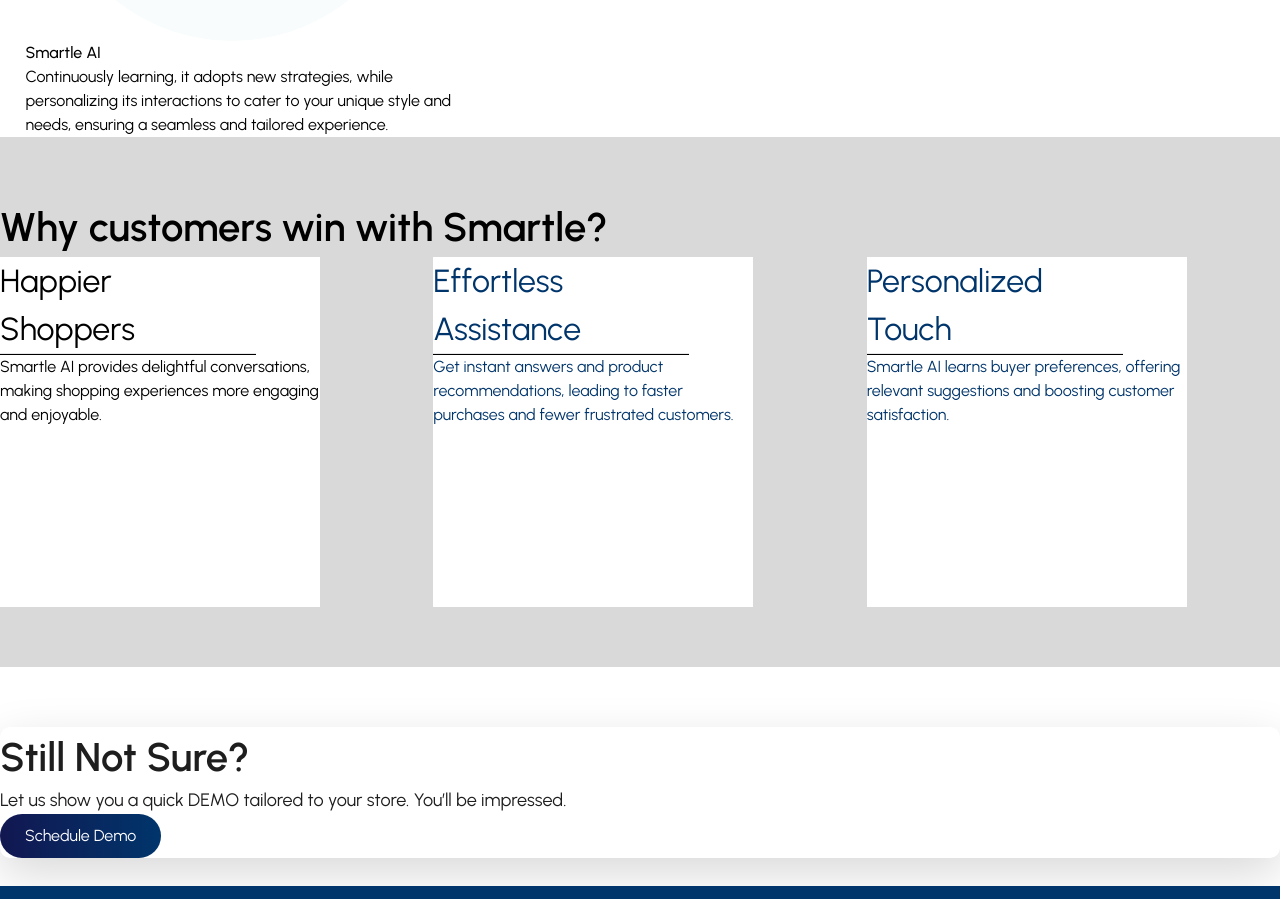
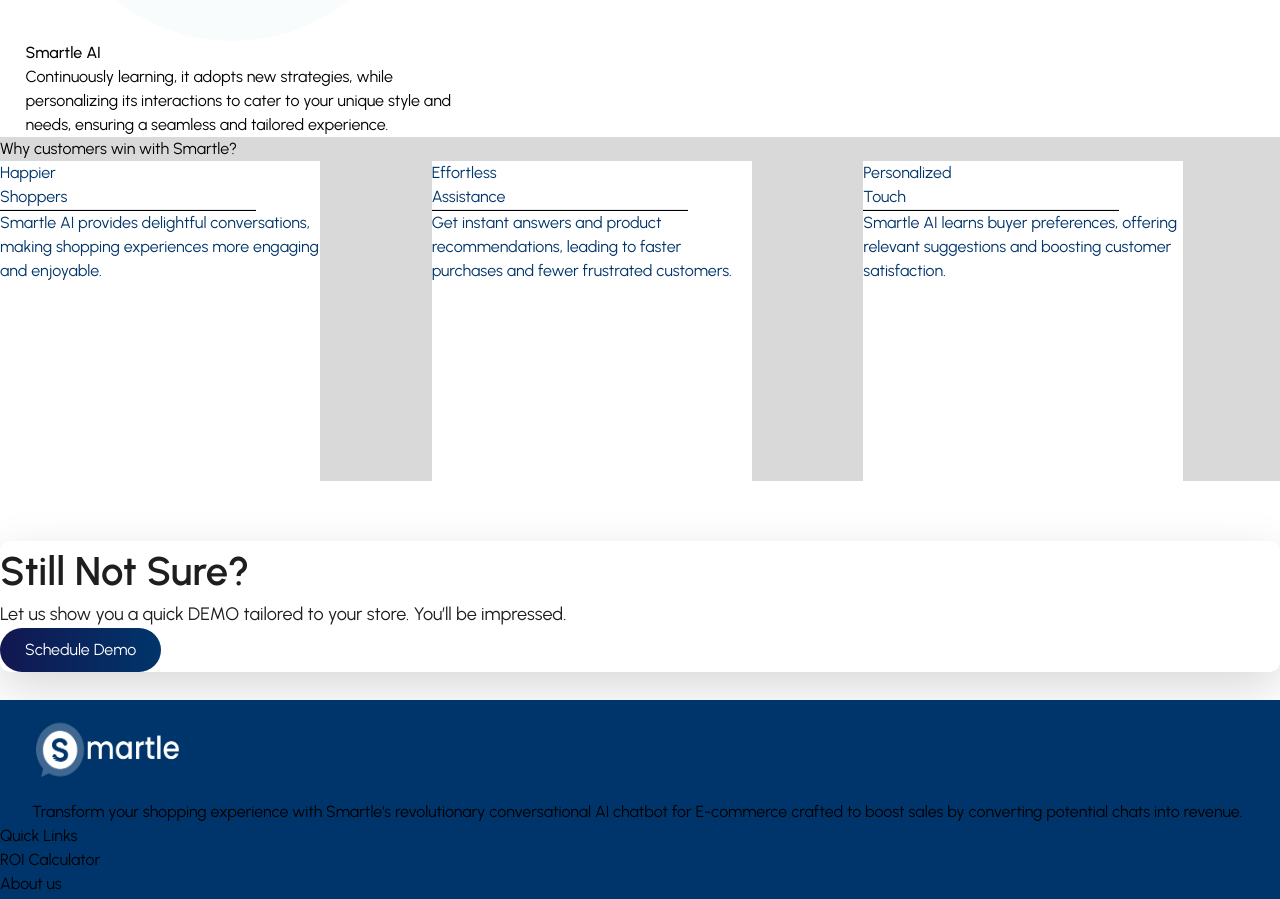
Before and after one commit to spritlesoftware/Smartle-website, a Next.js app: page /aboutus in a window 1280 px wide. Shown: the part 4440-5339 px from the top of the page. Built offline with nearby package versions, Linux system fonts and the light colour scheme; grey boxes are pictures that could not be loaded.

Commit message:
Updated Aboutus page styling and layout, and made minor changes to Footer and Layout components.

```diff
--- a/app/aboutus/page.tsx
+++ b/app/aboutus/page.tsx
@@ -117,114 +117,124 @@
           </div>
         </div>
 
-        <div className="container mx-auto bg-light bg-gray-100 sm:px-4 max-w-full ptb-60">
+
+
+
+<div className="container mx-auto bg-light bg-gray-100 sm:px-4 max-w-full pt-12 pb-12">
       <div className="flex flex-wrap items-center justify-center">
-    <h3 className="text-center fs-40 fw-600 mb-5">
+        <h3 className="text-center text-4xl font-semibold mb-8 w-full">
           Why customers win with Smartle?
         </h3>
-    <div className="lg:w-5/6 pr-4 pl-4">
+        <div className="w-full lg:w-5/6 pr-4 pl-4">
           <Swiper
             spaceBetween={2}
             slidesPerView={1}
             breakpoints={{
               640: {
                 slidesPerView: 1,
-            spaceBetween: 10,
+                spaceBetween: 5,
               },
               768: {
                 slidesPerView: 2,
-            spaceBetween: 15,
+                spaceBetween: 10,
               },
               1024: {
                 slidesPerView: 3,
-            spaceBetween: 20,
+                spaceBetween: 15,
               },
             }}
             className="swiper"
             id="owl-carousell"
           >
+
+
             <SwiperSlide>
-          <div className="bg-light p-6" style={{ width: "100%", maxWidth: 320, height: 350, background: 'white' }}>
-            <div className="text-center w-full fw-bolder text-gray-900 mt-4">
-              <h3 className="fw-500 mb-3" style={{ fontSize: 32 }}>
-                Happier
-                <br /> Shoppers
-              </h3>
-              <div className="flex justify-center">
-                <hr style={{ width: '80%', backgroundColor: 'black', height: 2 }} />
-              </div>
+              <div className="bg-white p-6 rounded-md" style={{ maxWidth: 320, height:320 }}>
+                <div className="text-center w-full font-semibold text-gray-900 mt-4">
+                  <h3 className="text-2xl mb-3">Happier  <br /> Shoppers</h3>
+
+
+                  <hr className="mx-auto" style={{ width: '80%', backgroundColor: 'black', height: '2px' }} />
                 </div>
                 <p className="text-center text-gray-900 py-3">
                   Smartle AI provides delightful conversations, making shopping experiences more engaging and enjoyable.
                 </p>
               </div>
             </SwiperSlide>
+
             <SwiperSlide>
-          <div className="bg-white p-6" style={{ width: "100%", maxWidth: 320, height: 350 }}>
-            <div className="text-center w-full fw-bolder text-gray-900 mt-4">
-              <h3 className="fw-500 mb-3" style={{ fontSize: 32 }}>
+              <div className="bg-light bg-white p-6 rounded-md" style={{ maxWidth: 320, height:320 }}>
+                <div className="text-center w-full font-semibold text-gray-900 mt-4">
+                  <h3 className="text-2xl mb-3">
                   Effortless
                 <br />
                 Assistance
+
                   </h3>
-              <div className="flex justify-center">
-                <hr style={{ width: '80%', backgroundColor: 'black', height: 2 }} />
-              </div>
+                  <hr className="mx-auto" style={{ width: '80%', backgroundColor: 'black', height: '2px' }} />
                 </div>
                 <p className="text-center text-gray-900 py-3">
                 Get instant answers and product recommendations, leading to faster purchases and fewer frustrated customers.
                 </p>
               </div>
             </SwiperSlide>
+
             <SwiperSlide>
-          <div className="bg-white p-6" style={{ width: "100%", maxWidth: 320, height: 350 }}>
-            <div className="text-center w-full fw-bolder text-gray-900 mt-4">
-              <h3 className="fw-500 mb-3" style={{ fontSize: 32 }}>
+              <div className="bg-light bg-white p-6 rounded-md" style={{ maxWidth: 320, height:320 }}>
+                <div className="text-center w-full font-semibold text-gray-900 mt-4">
+                  <h3 className="text-2xl mb-3">
                   Personalized
                 <br />
                 Touch
+
                   </h3>
-              <div className="flex justify-center">
-                <hr style={{ width: '80%', backgroundColor: 'black', height: 2 }} />
-              </div>
+                  <hr className="mx-auto" style={{ width: '80%', backgroundColor: 'black', height: '2px' }} />
                 </div>
                 <p className="text-center text-gray-900 py-3">
                 Smartle AI learns buyer preferences, offering relevant suggestions and boosting customer satisfaction.
                 </p>
               </div>
             </SwiperSlide>
+
             <SwiperSlide>
-          <div className="bg-white p-6" style={{ width: "100%", maxWidth: 320, height: 350 }}>
-            <div className="text-center w-full fw-bolder text-gray-900 mt-4">
-              <h3 className="fw-500 mb-3" style={{ fontSize: 32 }}>24/7 support</h3>
-              <div className="flex justify-center">
-                <hr style={{ width: '80%', backgroundColor: 'black', height: 2 }} />
-              </div>
+              <div className="bg-light bg-white p-6 rounded-md" style={{ maxWidth: 320, height:320 }}>
+                <div className="text-center w-full font-semibold text-gray-900 mt-4">
+                  <h3 className="text-2xl mb-3">
+                  24/7 support
+                <br />
+                  </h3>
+                  <hr className="mx-auto" style={{ width: '80%', backgroundColor: 'black', height: '2px' }} />
                 </div>
                 <p className="text-center text-gray-900 py-3">
                 With round-the-clock AI assistance that continues conversations even after business hours, you'll never miss a sale.
                 </p>
               </div>
             </SwiperSlide>
+
             <SwiperSlide>
-          <div className="bg-white p-6" style={{ width: "100%", maxWidth: 320, height: 350 }}>
-            <div className="text-center w-full fw-bolder text-gray-900 mt-4">
-              <h3 className="fw-500 mb-3" style={{ fontSize: 32 }}>
-                Data-Driven <br /> Insights
+              <div className="bg-light bg-white p-6 rounded-md" style={{ maxWidth: 320, height:320 }}>
+                <div className="text-center w-full font-semibold text-gray-900 mt-4">
+                  <h3 className="text-2xl mb-3">
+                  Data-Driven
+                <br />
+                Insights
                   </h3>
-              <div className="flex justify-center">
-                <hr style={{ width: '80%', backgroundColor: 'black', height: 2 }} />
-              </div>
+                  <hr className="mx-auto" style={{ width: '80%', backgroundColor: 'black', height: '2px' }} />
                 </div>
                 <p className="text-center text-gray-900 py-3">
                 Through Smartle AI interactions, obtain useful consumer data that can be used to improve marketing strategies and product suggestions.
                 </p>
               </div>
             </SwiperSlide>
+
+
+
           </Swiper>
         </div>
       </div>
     </div>
+
+
 
 
         <div className="container mx-auto sm:px-4 ptb-60">
--- a/app/components/Footer/index.tsx
+++ b/app/components/Footer/index.tsx
@@ -237,7 +237,7 @@
               </a>
             </div>
             <div>
-              <a href="contactus">
+              <a href="contact-us">
                 <button className="bg-white rounded-2xl px-4 my-3 inline-block align-middle text-center select-none border font-normal whitespace-no-wrap rounded py-1 px-3 leading-normal no-underline fw-bold">
                   Contact us
                 </button>
--- a/app/layout.tsx
+++ b/app/layout.tsx
@@ -1,5 +1,4 @@
 import "./globals.css";
-import Head from 'next/head';
 import Navbar from "./components/Navbar/index";
 import Footer from "./components/Footer/index";
 
@@ -16,11 +15,6 @@
   return (
     <html lang="en">
       <head>
-
-
-
-
-
         <script
           // you might need to get a newer version
           src="https://kit.fontawesome.com/fbadad80a0.js"
```
Lines whose indentation alone changed are shown as unchanged.
